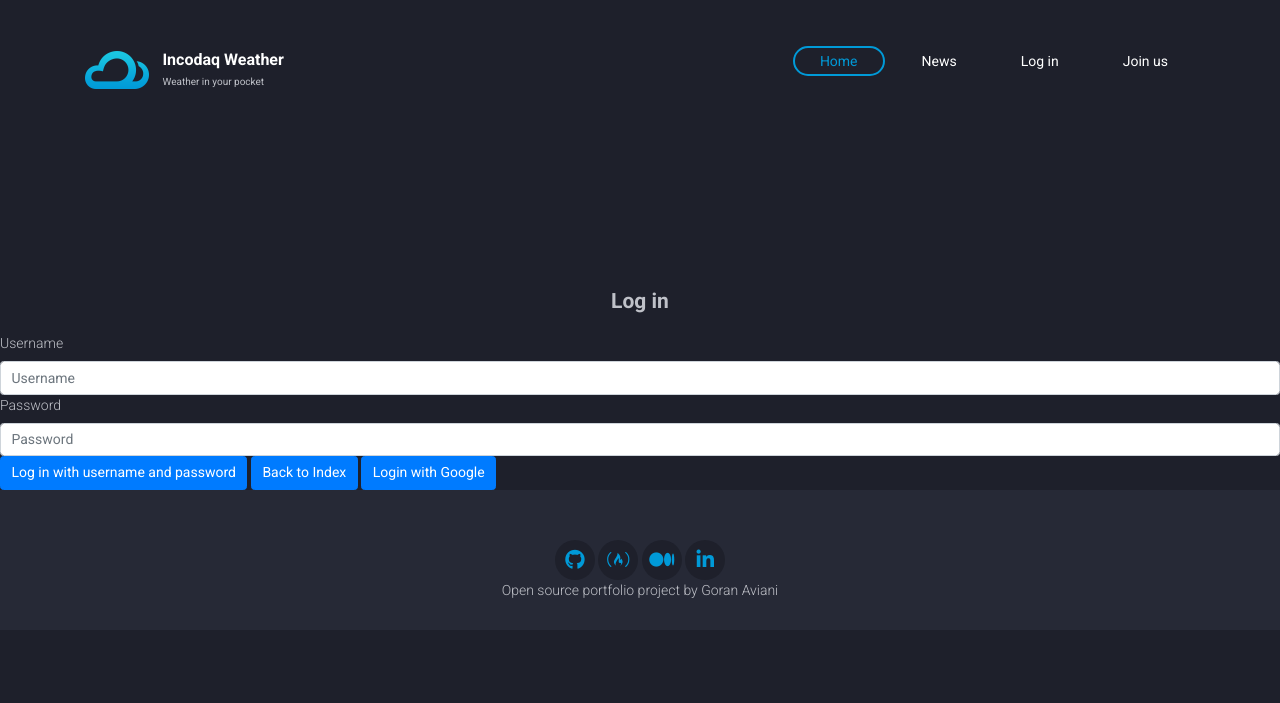
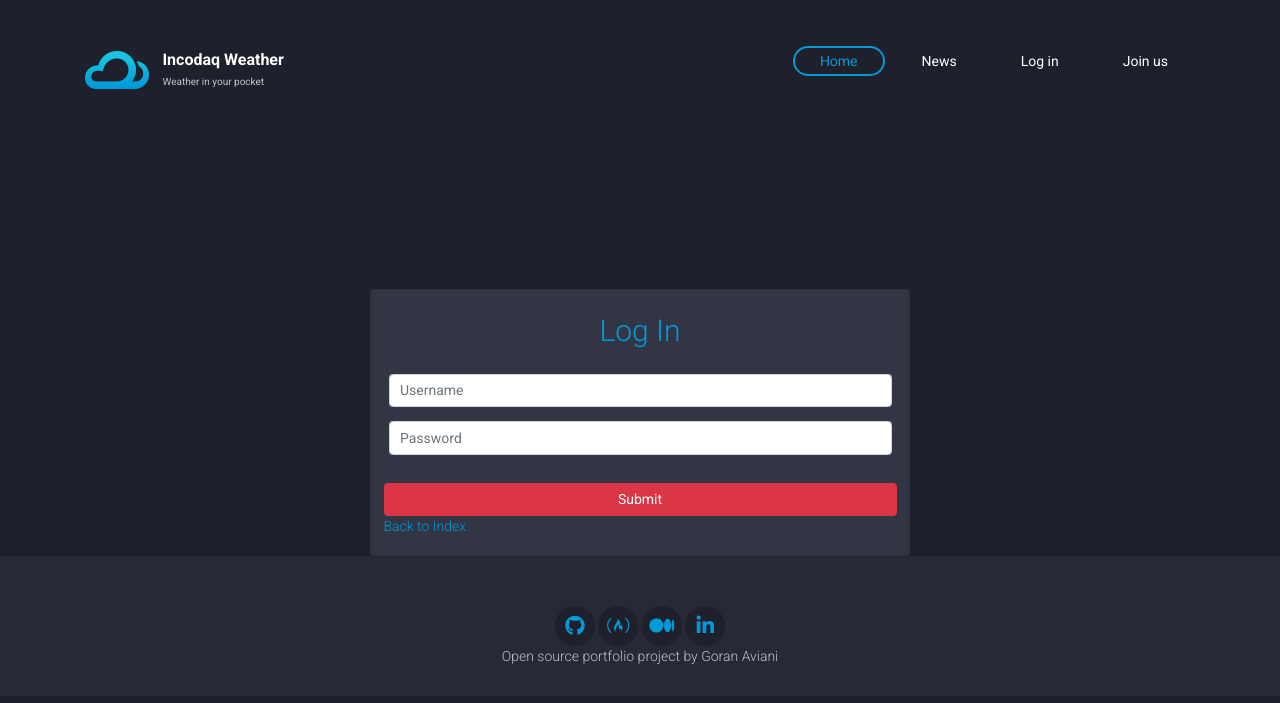
Before and after one commit to GoranAviani/incodaq_weather, a Django app: page /users/login/ in a window 1280 px wide. Shown: the top 703 px of the page. Run offline with Django 3.2, Linux system fonts and the light colour scheme; parts of the project's set-up code (start-up, migrations or seed data) failed here and were passed over; some libraries are stand-ins or nearby versions.

Commit message:
first login template

```diff
--- a/static/css/custom.css
+++ b/static/css/custom.css
@@ -1,5 +1,5 @@
   .title-text {
     color: #009ad8;
-    font-size: 20px ;
+    font-size: 30px ;
 
     }
--- a/templates/registration/login.html
+++ b/templates/registration/login.html
@@ -3,15 +3,52 @@
 {% block title %}Login{% endblock %}
 {% block content %}
  <!-- Main container start -->
-     <h2 class="text-center">Log in</h2>
-        <form method="post">
-          {% csrf_token %}
-              <label>Username</label>
-              <input type="text" name="username" class="form-control" placeholder="Username">
-            <label>Password</label>
-            <input type="password" name="password" class="form-control" placeholder="Password">
-            <button class="btn btn-primary solid blank margine-10-lr" type="submit">Log in with username and password</button>
-            <a href="{% url 'index'%}" class='btn btn-primary solid blank margine-10-lr' >Back to Index</a>
-            <a class="btn btn-primary solid blank margine-10-lr" href="">Login with Google</a>
-        </form>
+    <div class="container">
+	<div class="row text-center">
+	    <div class="col-md-6 offset-md-3">
+	        <div class="card" data-bg-color="#323544">
+	            <div class="card-body">
+	                <div class="login-title">
+	                    <div class="title-text">Log In</div>
+	                </div>
+	                <div class="login-form mt-4">
+	                    <form method="post">
+                            {% csrf_token %}
+                        <div class="form-row">
+                            <div class="form-group col-md-12">
+
+
+                              <input id="text" name="username" placeholder="Username" class="form-control" type="text">
+                            </div>
+                            <div class="form-group col-md-12">
+
+
+                              <input type="password" class="form-control" name="password" id="pass" placeholder="Password">
+                            </div>
+                          </div>
+                         <div class="form-row">
+                        <div class="form-group">
+
+                              </div>
+                    </div>
+
+                        <div class="form-row">
+                            <button type="submit" class="btn btn-danger btn-block ">Submit</button>
+                        </div>
+
+                        <div class="form-row">
+                            <a href="{% url 'index'%}" class='' >Back to Index</a>
+             </div>
+                    </form>
+	                </div>
+
+	            </div>
+	        </div>
+	    </div>
+	</div>
+</div>
+
+
+
+
 {% endblock %}
```
